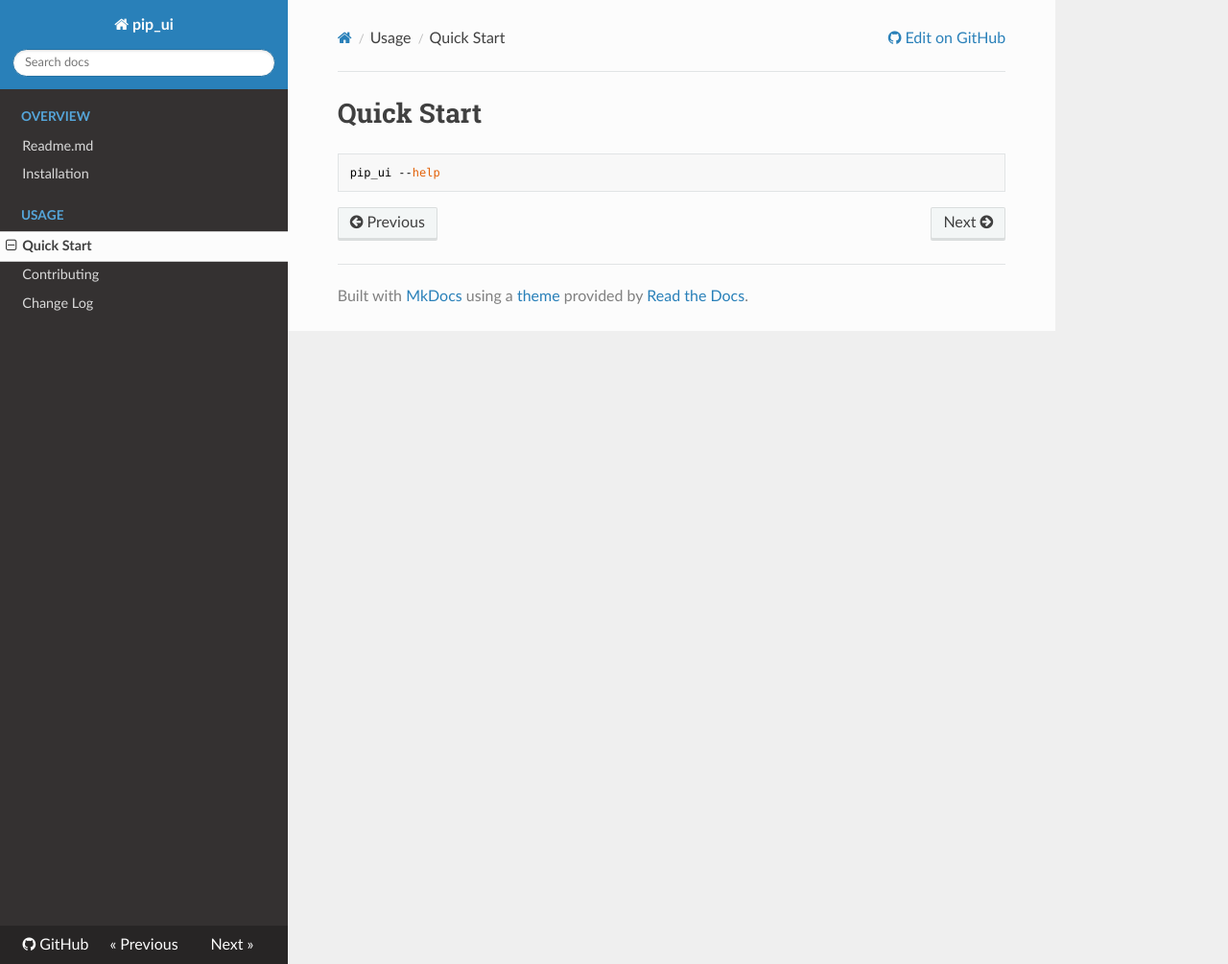
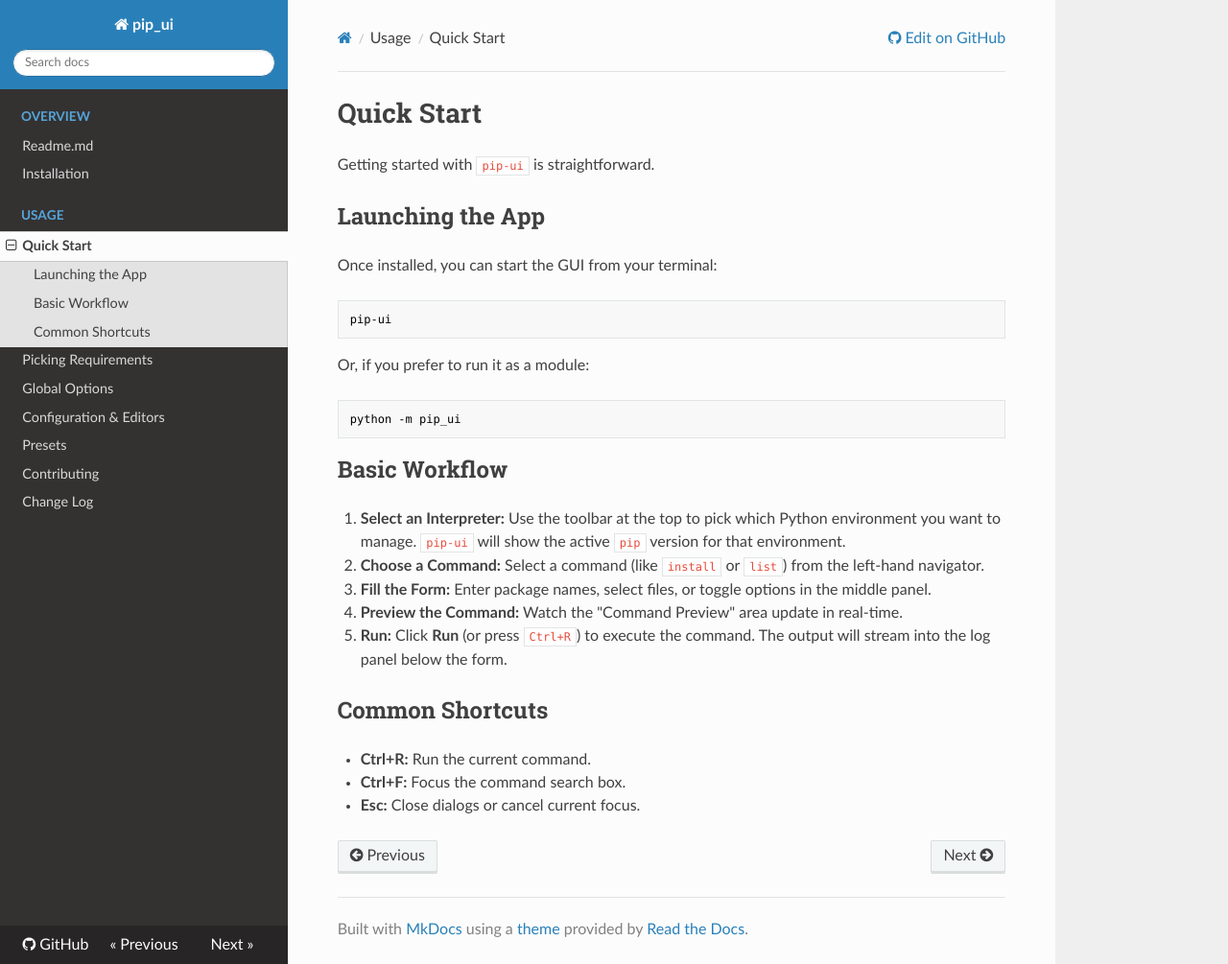
Before and after one commit to matthewdeanmartin/pip_ui, an MkDocs documentation site: the page built from docs/usage/quickstart.md, in a window 1280 px wide and 1005 px high. Shown: the whole window at 96% size. Built offline with MkDocs 1.6.1, drawn with Linux system fonts in a browser that asks for light colours; nearby versions of some CDN libraries.

````diff
--- a/docs/usage/quickstart.md
+++ b/docs/usage/quickstart.md
@@ -1,5 +1,31 @@
 # Quick Start
 
+Getting started with `pip-ui` is straightforward.
+
+## Launching the App
+
+Once installed, you can start the GUI from your terminal:
+
 ```bash
-pip_ui --help
+pip-ui
 ```
+
+Or, if you prefer to run it as a module:
+
+```bash
+python -m pip_ui
+```
+
+## Basic Workflow
+
+1. **Select an Interpreter:** Use the toolbar at the top to pick which Python environment you want to manage. `pip-ui` will show the active `pip` version for that environment.
+2. **Choose a Command:** Select a command (like `install` or `list`) from the left-hand navigator.
+3. **Fill the Form:** Enter package names, select files, or toggle options in the middle panel.
+4. **Preview the Command:** Watch the "Command Preview" area update in real-time.
+5. **Run:** Click **Run** (or press `Ctrl+R`) to execute the command. The output will stream into the log panel below the form.
+
+## Common Shortcuts
+
+- **Ctrl+R:** Run the current command.
+- **Ctrl+F:** Focus the command search box.
+- **Esc:** Close dialogs or cancel current focus.
--- a/mkdocs.yml
+++ b/mkdocs.yml
@@ -19,6 +19,10 @@ nav:
   - Installation: installation.md
   - Usage:
       - Quick Start: usage/quickstart.md
+      - Picking Requirements: usage/requirements.md
+      - Global Options: usage/global_options.md
+      - Configuration & Editors: usage/configuration.md
+      - Presets: usage/presets.md
   - Contributing: extending/CONTRIBUTING.md
   - Change Log: CHANGELOG.md
 validation:
````
Also changed, not shown: docs/overview/README.md (+21 -2 lines), docs/usage/configuration.md (added, +27 -0 lines), docs/usage/global_options.md (added, +25 -0 lines), docs/usage/presets.md (added, +23 -0 lines), docs/usage/requirements.md (added, +22 -0 lines), 3 other files.
